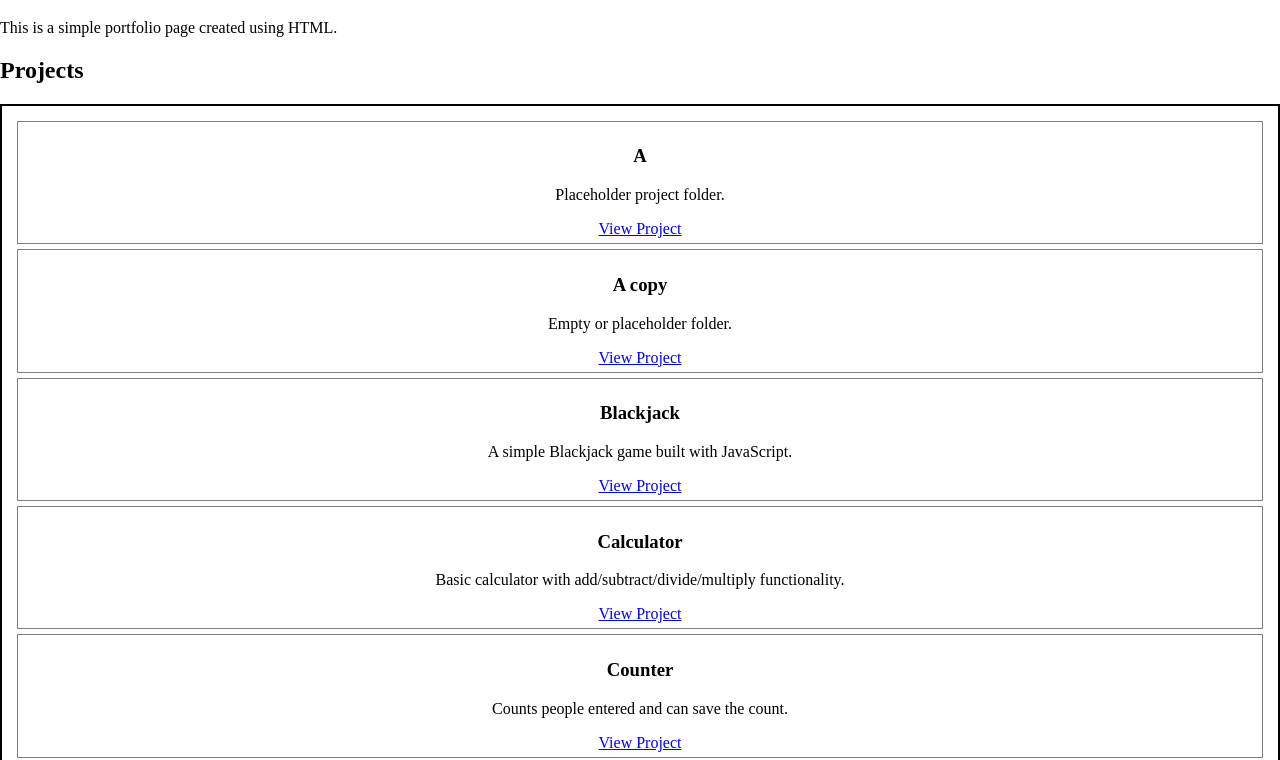
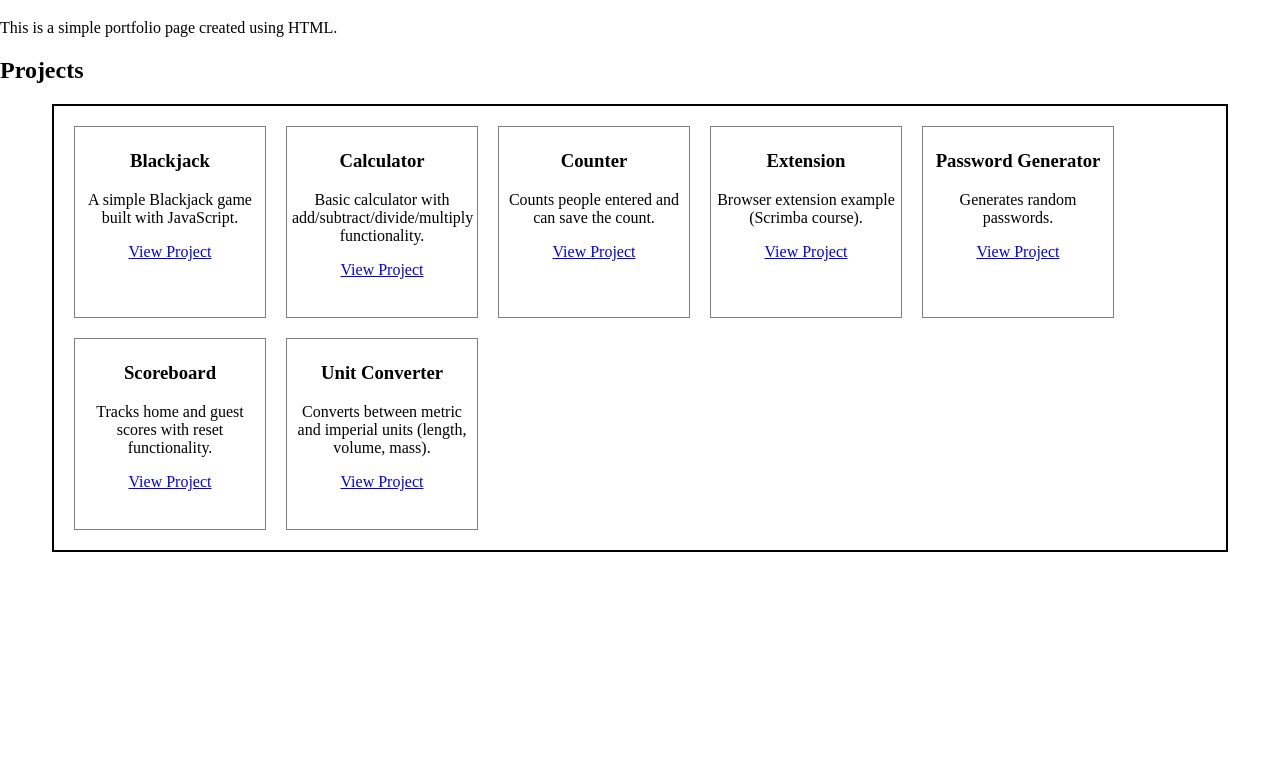
Before and after one commit to butterfras-code/learning, a browser extension: page index.html in a window 1280 px wide. Shown: the part 61-821 px from the top of the page. After the commit the page ends 800 px from the top, so only its background shows below. Drawn offline with Linux system fonts and the light colour scheme.

Commit message:
update formatting

```diff
--- a/index.css
+++ b/index.css
@@ -9,15 +9,17 @@ body {
 #projectsDiv {
     border: 2px solid black;
     padding: 10px;
-    /* width: 300px;
-    height: 200px; */
-    /* display: flex; */
+    width: 90%;
+    margin: auto;
+    display: flex;
+    flex-wrap: wrap;
 }
 .project {
     border: 1px solid gray;
     margin: 5px;
     padding: 5px;
-    /* width: 80px; */
-    /* height: 80px; */
+    max-width: 180px;
+    height: 180px;
     text-align: center;
+    margin: 10px;
 }
--- a/projects.json
+++ b/projects.json
@@ -1,15 +1,5 @@
 [
-  {
-    "title": "A",
-    "description": "Placeholder project folder.",
-    "relativeLink": "learn-java-script/a/index.html"
-  },
-  {
-    "title": "A copy",
-    "description": "Empty or placeholder folder.",
-    "relativeLink": "learn-java-script/a copy/"
-  },
-  {
+    {
     "title": "Blackjack",
     "description": "A simple Blackjack game built with JavaScript.",
     "relativeLink": "learn-java-script/blackjack/index.html"
```
